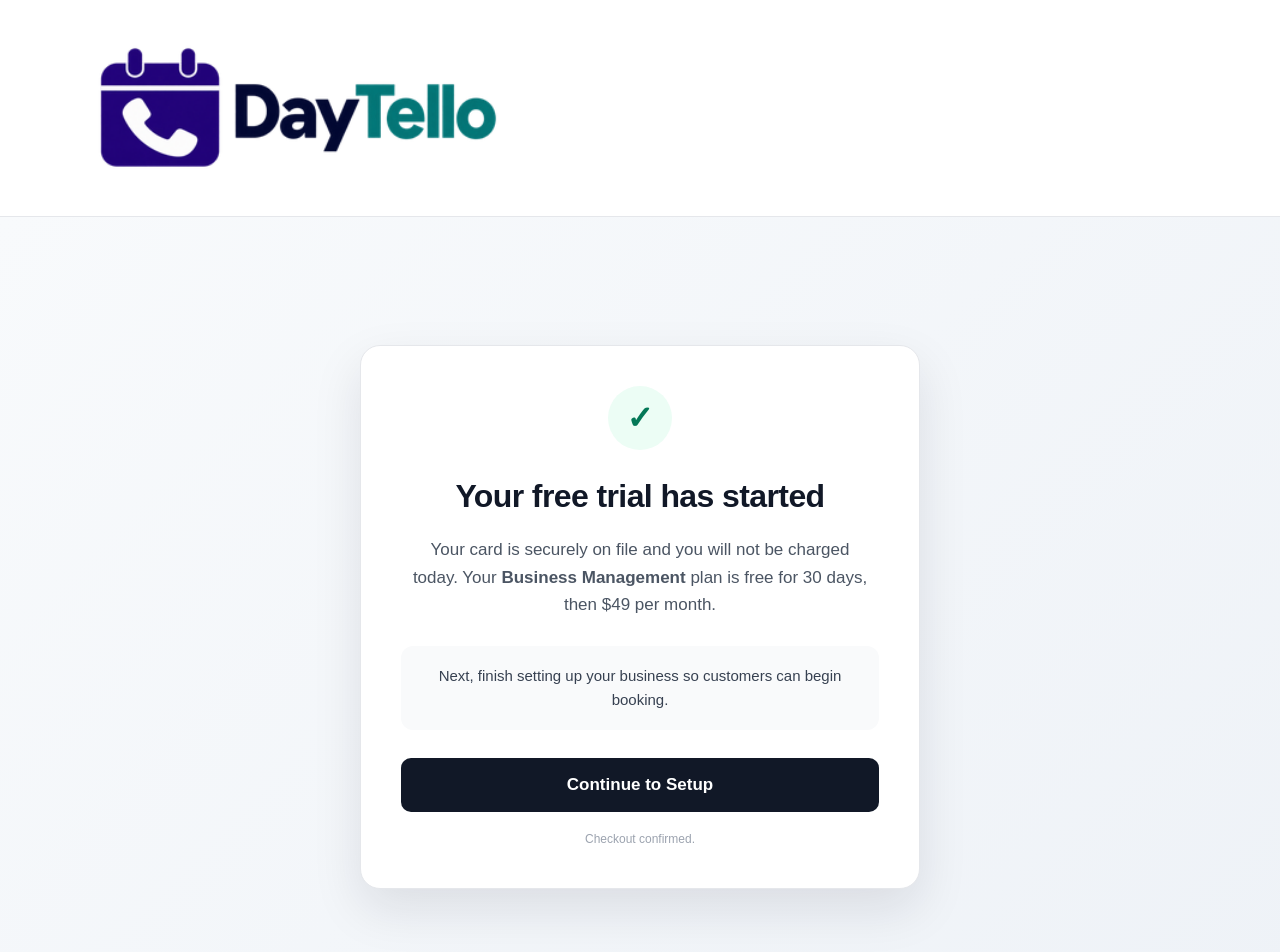
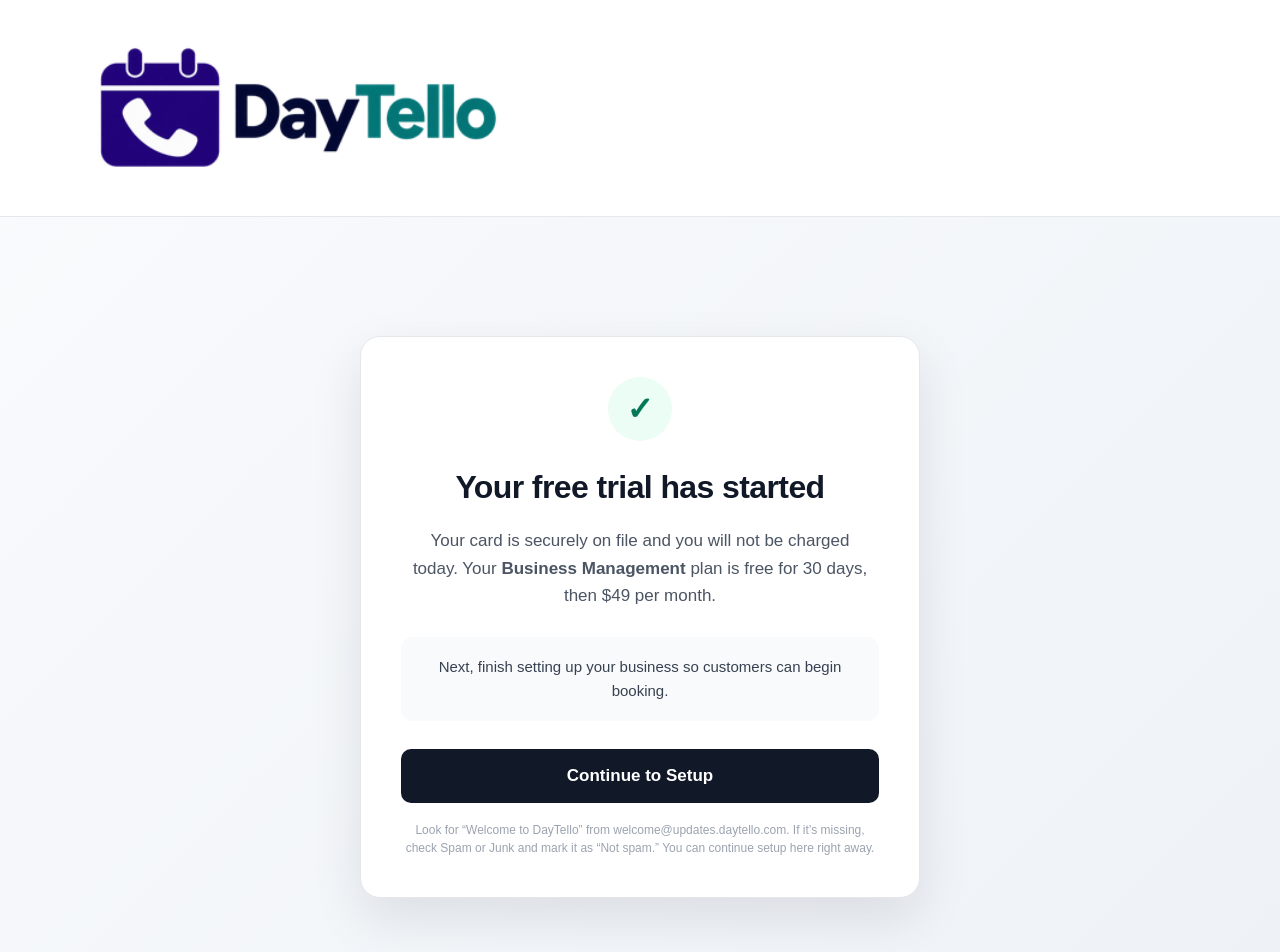
Before and after one commit to jonathandschreiber-commits/chairtime, a Next.js app in the folder frontend/: page /signup/payment-success in a window 1280 px wide. Shown: the top 952 px of the page. Built offline with nearby package versions, Linux system fonts and the light colour scheme.

Commit message:
Clarify DayTello welcome email and post-signup links

```diff
--- a/frontend/app/signup/payment-success/page.js
+++ b/frontend/app/signup/payment-success/page.js
@@ -153,7 +153,7 @@ export default function PaymentSuccessPage() {
             fontSize: "12px",
           }}
         >
-          Checkout confirmed.
+          Look for “Welcome to DayTello” from welcome@updates.daytello.com. If it’s missing, check Spam or Junk and mark it as “Not spam.” You can continue setup here right away.
         </p>
       </section>
     </main>
```
